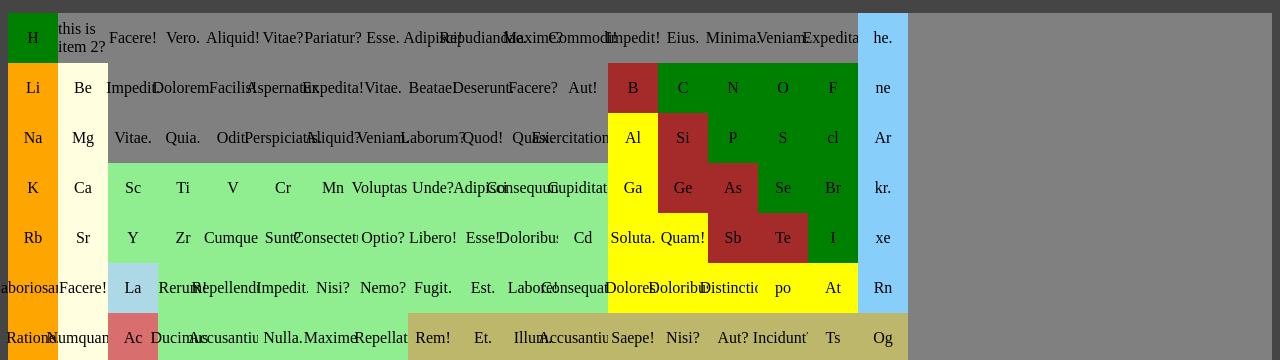
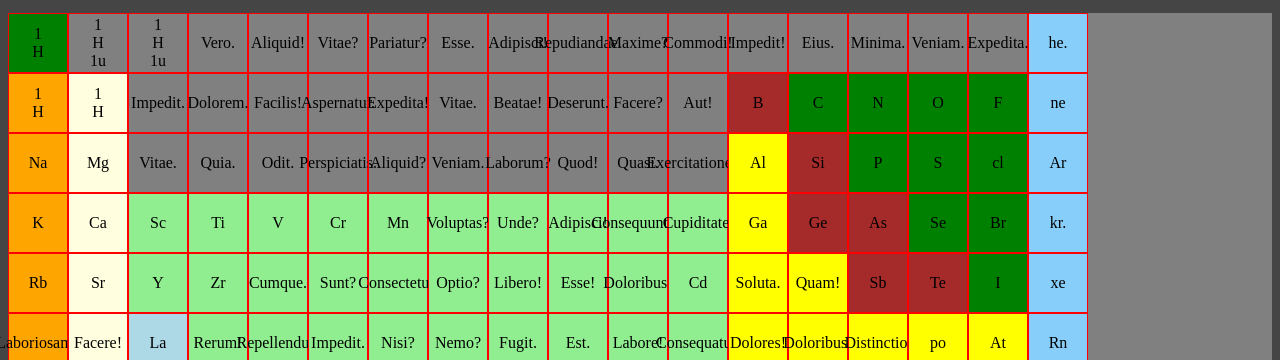
Before and after one commit to abkr020/periodictable, a plain HTML site: page index.html in a window 1280 px wide. Shown: the part 352-712 px from the top of the page. Drawn offline with Linux system fonts and the light colour scheme.

Commit message:
Add files via upload

```diff
--- a/index.html
+++ b/index.html
@@ -44,9 +44,22 @@
     </div>
     <div class="pt" id="pt">
 
-        <div class="item nonm s rnonm" id="item1">H</div>
-        <div class="item" id="item2">this is item 2?</div>
-        <div class="item" id="item3">Facere!</div>
+        <div class="item nonm s rnonm wrapper" id="item1">
+            <box>1</box>
+            <box>H</box>
+            <box class="hide this" id="list1a">1u</box>
+
+        </div>
+        <div class="item" id="item2">
+            <box>1</box>
+            <box>H</box>
+            <box class="hide1 this1">1u</box>
+        </div>
+        <div class="item" id="item3">
+            <box>1</box>
+            <box>H</box>
+            <box class="hide2 this2">1u</box>
+        </div>
         <div class="item" id="item4">Vero.</div>
         <div class="item" id="item5">Aliquid!</div>
         <div class="item" id="item6">Vitae?</div>
@@ -62,8 +75,17 @@
         <div class="item" id="item16">Veniam.</div>
         <div class="item" id="item17">Expedita.</div>
         <div class="item nonm p ng" id="item18">he.</div>
-        <div class="item yesm s am" id="item19">Li</div>
-        <div class="item yesm s aem" id="item20">Be</div>
+        <div class="item yesm s am" id="item19">
+            <box>1</box>
+            <box>H</box>
+            <box class="hide this">1u</box>
+
+        </div>
+        <div class="item yesm s aem" id="item20">
+            <box>1</box>
+            <box>H</box>
+            <box class="hide this">1u</box>
+        </div>
         <div class="item" id="item21">Impedit.</div>
         <div class="item" id="item22">Dolorem.</div>
         <div class="item" id="item23">Facilis!</div>
--- a/script.js
+++ b/script.js
@@ -6,22 +6,76 @@ for (var i = 0; i < img.length; i++) {
     img[i].addEventListener("mouseover", function () { setEffect(this); });
     img[i].addEventListener("mouseout", resEffect);
 };
+// function displayTxt(evt) {
+
+//     evt.currentTarget.parentNode.querySelector( '#list1a' ).classList.remove( 'hide' );
+//     // evt.currentTarget.parentNode.querySelector( '.this' ).classList.remove( 'hide' );
+// }
+// // if leave -> hide txt
+// function removeTxt(evt) {
+//         evt.currentTarget.querySelector( '#list1a' ).classList.add( 'hide' );
+//         // evt.currentTarget.querySelector( '.this' ).classList.add( 'hide' );
+//     }
+
+//     /* mouseover and mouseout events to `.wrapper` element */
+//     var $wrapper = document.querySelector( '.wrapper' );
+//     $wrapper.addEventListener( 'mouseover', displayTxt );
+//     $wrapper.addEventListener( 'mouseout', removeTxt );
+//     function setEffect(el) {
+//         for (var i = 0; i < img.length; i++) {
+//             img[i].removeAttribute('style');
+//             // evt.currentTarget.parentNode.querySelector( '#list1a' ).classList.remove( 'hide' );
+
+//     };
+
+//     el.setAttribute('style', 'transform: scale(1.35);');
+//     // for (var i = 0; i < img.length; i++) {
+//     //     img[i].setAttribute('style', 'filter: blur(15px);');
+//     // };
+//     // el.removeAttribute('style');
+
+//     }
+//     function resEffect() {
+//         for (var i = 0; i < img.length; i++) {
+//             img[i].removeAttribute('style');
+//     };
+// }
 function setEffect(el) {
     for (var i = 0; i < img.length; i++) {
-        img[i].setAttribute('style', 'filter: blur(15px);');
-    };
-    el.removeAttribute('style');
+        // if (1<2) {
+
+            // img[i].setAttribute('style', 'filter: blur(15px);');
+            img[i].removeAttribute('style');
+            // }
+        };
+        // el.removeAttribute('style');
+        el.setAttribute('style', 'transform: scale(1.1);');
 }
 function resEffect() {
     for (var i = 0; i < img.length; i++) {
         img[i].removeAttribute('style');
     };
 }
+// function setEffect(el) {
+//     for (var i = 0; i < img.length; i++) {
+//         if (1<2) {
+
+//             // img[i].setAttribute('style', 'transform: scale(1.1);');
+//             img[i].setAttribute('style', 'filter: blur(15px);');
+//         }
+//     };
+//     el.removeAttribute('style');
+// }
+// function resEffect() {
+//     for (var i = 0; i < img.length; i++) {
+//         img[i].removeAttribute('style');
+//     };
+// }
 
 
 
 
-function setEffect1(block) {
+function setEffect1(block,el) {
     var k=block
     // console.log(k);
     // console.log(typeof(k));
@@ -31,6 +85,7 @@ function setEffect1(block) {
         if (img[i].classList.contains(k)) {
         }
         else{
+            // img[i].setAttribute('style', 'transform: scale(19px);');
             img[i].setAttribute('style', 'filter: blur(15px);');
         }
     };
@@ -98,3 +153,90 @@ element43.addEventListener("mouseover", function () { setEffect1("Unknown"); });
 element41.addEventListener("mouseout", resEffect);
 element42.addEventListener("mouseout", resEffect);
 element43.addEventListener("mouseout", resEffect);
+
+
+
+// if hover -> display txt
+// function displayTxt(pdfg,evt) {
+//     var pdf=pdfg
+//     console.log(pdf)
+//     evt.currentTarget.parentNode.querySelector( '#list1a' ).classList.remove( 'hide' );
+//     // evt.currentTarget.parentNode.querySelector( '.this' ).classList.remove( 'hide' );
+// }
+// // if leave -> hide txt
+// function removeTxt(evt) {
+//     evt.currentTarget.querySelector( '#list1a' ).classList.add( 'hide' );
+//     // evt.currentTarget.querySelector( '.this' ).classList.add( 'hide' );
+// }
+
+// /* mouseover and mouseout events to `.wrapper` element */
+// var $wrapper = document.querySelector( '.wrapper' );
+// $wrapper.addEventListener( 'mouseover', displayTxt("1") );
+// $wrapper.addEventListener( 'mouseout', removeTxt );
+
+
+
+
+
+
+
+
+
+
+
+
+
+
+
+
+
+
+
+
+
+// if hover -> display txt
+// function displayTxt(evt) {
+//     evt.currentTarget.parentNode.querySelector( '.this' ).classList.remove( 'hide' );
+// }
+// // if leave -> hide txt
+// function removeTxt(evt) {
+//     evt.currentTarget.querySelector( '.this' ).classList.add( 'hide' );
+// }
+
+// /* mouseover and mouseout events to `.wrapper` element */
+// var wrapper = document.querySelector( '.wrapper' );
+// for (var i = 0; i < img.length; i++) {
+// img[i].addEventListener( 'mouseover',function(){ displayTxt });
+// wrapper.addEventListener( 'mouseout',function() {removeTxt} );
+// }
+
+
+
+
+
+// function displayTxt(evt,k) {
+//     console.log(i);
+//     if (k==1) {
+
+//         evt.currentTarget.parentNode.querySelector( '.this' ).classList.remove( 'hide' );
+//     }
+
+//     // evt.currentTarget.parentNode.querySelector( '.this' ).classList.remove( 'hide' );
+// }
+// // if leave -> hide txt
+// function removeTxt(evt,k) {
+//     if (k==1) {
+
+//         evt.currentTarget.querySelector( '.this' ).classList.add( 'hide' );
+//     }
+// }
+
+// /* mouseover and mouseout events to `.wrapper` element */
+// // var $wrapper = document.querySelector( '.mydiv' );
+// for (var i = 0; i < img.length; i++) {
+
+
+
+//     img[i].addEventListener( 'mouseover', displayTxt(i) );
+//     img[i].addEventListener( 'mouseout', removeTxt );
+// }
--- a/styles.css
+++ b/styles.css
@@ -1,78 +1,109 @@
-:root{
-    --a:red;
+:root {
+    --a: red;
     --blur: (40px);
 }
-body{
+
+body {
     background-color: rgb(70, 69, 69);
 }
-.state{
+
+.state {
     color: white;
 }
-h4{
+
+h4 {
     border: 2px solid red;
 }
-.list{
+
+.list {
     margin: 10px;
     padding: 10px;
     cursor: pointer;
     border: 2px solid red;
 }
+
 .pt {
     display: grid;
     background-color: gray;
-    grid-template-rows: repeat(10, 50px);
-    grid-template-columns: repeat(18, 50px);
+    grid-template-rows: repeat(10, 60px);
+    grid-template-columns: repeat(18, 60px);
 }
-.item{
+
+.item {
+    border: 1px solid red;
     display: flex;
+    flex-direction: column;
     /* line-height: 200px; */
     /* text-align: center; */
     /* justify-items: center; */
     justify-content: center;
     align-items: center;
 }
-.am{
+
+.am {
     background-color: orange;
 }
-.aem{
+
+.aem {
     background-color: lightyellow;
 }
-.ptrm{
+
+.ptrm {
     background-color: yellow;
 }
-.rnonm{
+
+.rnonm {
     background-color: green;
 }
-.meta{
+
+.meta {
     background-color: brown;
 }
-.ng{
+
+.ng {
     background-color: lightskyblue;
 }
-.halo{
+
+.halo {
     /* background-color: violet; */
 }
-.d{
+
+.d {
     background-color: lightgreen;
 }
-.la{
+
+.la {
     background-color: lightblue;
 }
-.ac{
+
+.ac {
     background-color: rgb(217, 110, 110);
 }
-.Unknown{
+
+.Unknown {
     background-color: darkkhaki;
 }
-#item1:hover{
+
+#item1:hover {
     /* filter: url(--blur); */
     /* filter: var(--blur); */
+    /* background-color: var(--a); */
+}
 
-    background-color: var(--a);
+.state {
+    display: flex;
+}
 
 
+.hide {
+    display: none;
+}
 
-}
-.state{
-    display: flex;
-}
+/* .mydiv:hover + .hide {
+    display: block;
+    color: red;
+} */
+/* #item1:hover + .hide {
+    display: block;
+    color: red;
+} */
```
